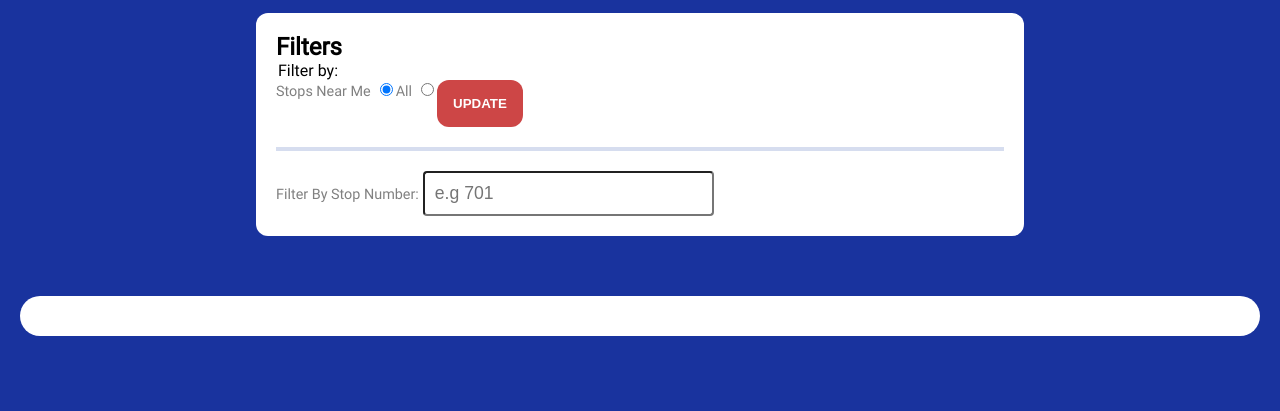
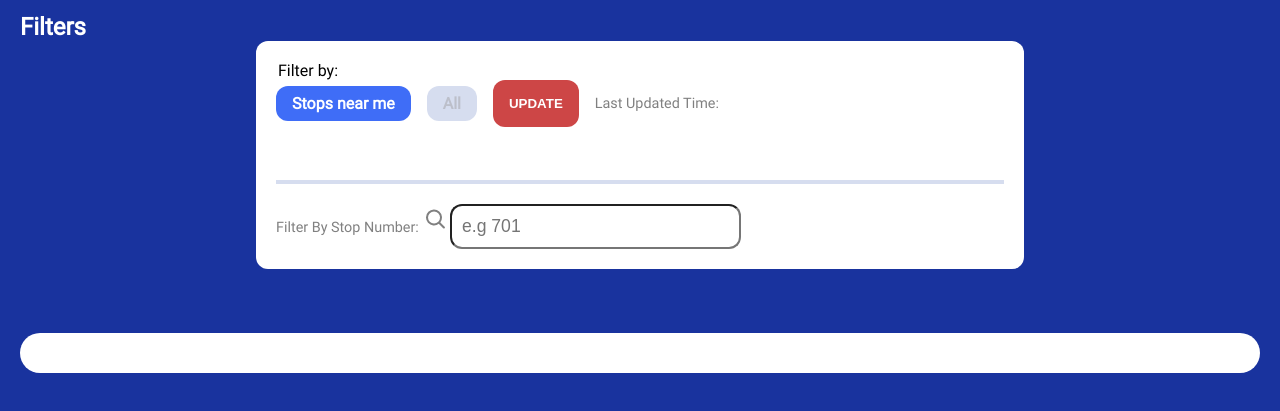
Before and after one commit to bkaguilar/zaragoza-transportation, a plain HTML site: page index.html in a window 1280 px wide. Shown: the part 67-478 px from the top of the page. Drawn offline with Linux system fonts and the light colour scheme; files whose address does not match are found by name.

Commit message:
Updated styles

```diff
--- a/constants.js
+++ b/constants.js
@@ -20,8 +20,15 @@ export const classes = {
   filter: `${base}__filter`,
   filterOptions: `${base}__filerOptions`,
   updateButton: `${base}__button--update`,
+  updatedTimeLabel: `${base}__lastUpdatedTime`,
+  isHidden: 'is-hidden',
 }
 
 export const constants = {
   apiEndpoint: "https://www.zaragoza.es/sede/servicio/urbanismo-infraestructuras/transporte-urbano/parada-tranvia.json?rf=html&srsname=wgs84",
 }
+
+
+export const icons = {
+  pin: '<svg xmlns="http://www.w3.org/2000/svg" width="24" height="24" fill="none"><path fill="currentColor" fill-rule="evenodd" d="M16.272 10.272a4 4 0 1 1-8 0 4 4 0 0 1 8 0Zm-2 0a2 2 0 1 1-4 0 2 2 0 0 1 4 0Z" clip-rule="evenodd"/><path fill="currentColor" fill-rule="evenodd" d="M5.794 16.518a9 9 0 1 1 12.724-.312l-6.206 6.518-6.518-6.206Zm11.276-1.691-4.827 5.07-5.07-4.827a7 7 0 1 1 9.897-.243Z" clip-rule="evenodd"/></svg>'
+}
--- a/index.html
+++ b/index.html
@@ -11,32 +11,37 @@
     <div class="urbanTransportation__base">
         <h1 class="urbanTransportation__title">Zaragoza urban transportation</h1>
 
-
+        <h2>Filters</h2>
         <form class="urbanTransportation__filter" data-value="near">
-        <h2>Filters</h2>
             <fieldset class="urbanTransportation__radioOptions">
                 <legend>Filter by:</legend>
                 <div>
-                <label for="stopFilterNear" class="urbanTransportation__label">Stops near me</label>
                     <input type="radio" class="urbanTransportation__radio" name="stopFilter" id="stopFilterNear" value="near" checked>
+                    <label for="stopFilterNear" class="urbanTransportation__filterLabel">Stops near me</label>
                 </div>
                 <div>
-                <label for="stopFilterAll" class="urbanTransportation__label">All</label>
                     <input type="radio" class="urbanTransportation__radio" name="stopFilter" id="stopFilterAll" value="all">
+                    <label for="stopFilterAll" class="urbanTransportation__filterLabel">All</label>
                 </div>
                 <button type="button" class="urbanTransportation__button urbanTransportation__button--update">Update</button>
+                <span class="urbanTransportation__label">Last updated time: <time class="urbanTransportation__lastUpdatedTime"></time></span>
+                <div class="urbanTransportation__info is-hidden" role="alert">
+                    <svg xmlns="http://www.w3.org/2000/svg" width="24" height="24" fill="none"><path fill="currentColor" d="M11 10.98a1 1 0 1 1 2 0v6a1 1 0 1 1-2 0v-6ZM12 6.051a1 1 0 1 0 0 2 1 1 0 0 0 0-2Z"/><path fill="currentColor" fill-rule="evenodd" d="M12 2C6.477 2 2 6.477 2 12s4.477 10 10 10 10-4.477 10-10S17.523 2 12 2ZM4 12a8 8 0 1 0 16 0 8 8 0 0 0-16 0Z" clip-rule="evenodd"/></svg>
+                    You are out of Zaragoza
+                </div>
             </fieldset>
+            <!-- <svg  width="100" height="100"><use xlink:href="/assets/svg/arrow.svg#arrow"/></svg> -->
 
             <fieldset class="urbanTransportation__inputOptions">
-            <label for="stopFilter" class="urbanTransportation__label">Filter by stop number:</label>
+                <label for="stopFilter" class="urbanTransportation__label">Filter by stop number:
+                    <svg xmlns="http://www.w3.org/2000/svg" width="24" height="24" fill="none"><path fill="currentColor" fill-rule="evenodd" d="M18.319 14.433A8.001 8.001 0 0 0 6.343 3.868a8 8 0 0 0 10.564 11.976l.043.045 4.242 4.243a1 1 0 1 0 1.415-1.415l-4.243-4.242a1.116 1.116 0 0 0-.045-.042Zm-2.076-9.15a6 6 0 1 1-8.485 8.485 6 6 0 0 1 8.485-8.485Z" clip-rule="evenodd"/></svg>
+                </label>
                 <input type="number" placeholder="e.g 701" min="1" step="1" minlength="2" maxlength="5" class="urbanTransportation__input" name="stopFilter" id="stopFilter" list="stopFilterOptions">
                 <datalist id="stopFilterOptions" class="urbanTransportation__filerOptions">
                     <option value="701"></option>
                 </datalist>
             </fieldset>
         </form>
-
-    <span class="urbanTransportation__info" role="alert"></span>
         <section class="urbanTransportation__results"></section>
     </div>
 </body>
--- a/index.js
+++ b/index.js
@@ -1,4 +1,4 @@
-import { classes, constants } from "./constants.js";
+import { classes, constants, icons } from "./constants.js";
 
 class urbanTransportationApp {
     constructor() {
@@ -23,6 +23,7 @@ class urbanTransportationApp {
         this.filter = this.app.querySelector(`.${classes.filter}`);
         this.filterOptions = this.app.querySelector(`.${classes.filterOptions}`);
         this.buttonUpdate = this.app.querySelector(`.${classes.updateButton}`);
+        this.updatedTimeLabel = this.app.querySelector(`.${classes.updatedTimeLabel}`);
     }
 
     addEventListeners() {
@@ -72,6 +73,7 @@ class urbanTransportationApp {
     renderResults(value) {
         if(value === "all") {
             this.fetchAPI();
+            this.infoHTML.classList.add(classes.isHidden);
         } else {
             this.getMyLocation();
         }
@@ -91,10 +93,13 @@ class urbanTransportationApp {
             .then((data = []) => {
                 this.resultsHTML.innerHTML = '';
                 this.results = [...(data.result ?? [data])];
+                const {list, options, lastUpdatedTime} = this.getHTML(this.results);
 
-                this.resultsHTML.append(this.getHTML(this.results).list);
+                this.resultsHTML.append(list);
 
-                this.filterOptions.innerHTML = this.getHTML(this.results).options;
+                this.filterOptions.innerHTML = options;
+
+                this.updatedTimeLabel.textContent = lastUpdatedTime;
             })
             .catch(error => {
                 console.error('There was a problem with the fetch operation:', error);
@@ -105,13 +110,14 @@ class urbanTransportationApp {
         const list = document.createElement('ul');
         let html;
         let options = '';
+        let htmlDirection;
+        let lastUpdatedTime;
         list.classList.add(classes.list);
 
         html = data.map(( {id = "", title = "", destinos = [], lastUpdated}) => {
-            let htmlDirection;
-
             const htmlDestinations = destinos.map((destination, index) => {
-                htmlDirection = htmlDirection ?? `<span class="${classes.directionName}">${destination?.destino}</span>`;
+                htmlDirection = htmlDirection ?? `<span class="${classes.directionName}">${destination?.destino.toLowerCase()}</span>`;
+                lastUpdatedTime = lastUpdatedTime ?? new Date(lastUpdated).toLocaleTimeString();
                 return `<li class="${index === 0 ? classes.arrivalTimeNow : classes.arrivalTimeNext}"><span>${destination?.minutos}</span><span class="${classes.label}"> MNTS</span></li>`
             });
 
@@ -119,11 +125,13 @@ class urbanTransportationApp {
 
             return destinos.length
                 ? `<li class="${classes.stopBox}" data-id="${id}">
-                    <h3>
-                        <span class="${classes.stopName}">📍${title.toLowerCase()}</span>
-                        <span class="${classes.label}">➡️ ${htmlDirection.toLowerCase()}</span>
-                        <div class="${classes.label}">Last updated time: ${new Date(lastUpdated).toLocaleTimeString()}</div>
-                    </h3>
+                    <div>
+                        <h3 class="${classes.stopName}">
+                            <span>${icons.pin}</span>
+                            <span>${title.toLowerCase()}</span>
+                        </h3>
+                        <span class="${classes.label}">➡️ ${htmlDirection}</span>
+                    </div>
                     <ul class="${classes.arrivalTime}">${htmlDestinations.join('')}</ul>
                   </li>`
                 : '';
@@ -136,6 +144,7 @@ class urbanTransportationApp {
         return {
             list,
             options,
+            lastUpdatedTime,
         };
     }
 
@@ -153,7 +162,7 @@ class urbanTransportationApp {
 
             if(!latitude.toString().startsWith('41')) {
                 console.warn(`You are out of Zaragoza`);
-                this.infoHTML.textContent = `You are out of Zaragoza`;
+                this.infoHTML.classList.remove(classes.isHidden)
                 coordinates = '';
 
             }
--- a/style.css
+++ b/style.css
@@ -6,7 +6,7 @@
 }
 
 :root {
-  --opacity-blue: rgba(150, 196, 255, 0.2);
+  --blue: rgb(234, 243, 255);
   --light-blue: rgb(102,168,255);
   --normal-blue: rgb(63,109,247);
   --dark-blue: rgb(25, 51, 158);
@@ -20,9 +20,14 @@
   --small-spacing: 8px;
   --normal-spacing: 16px;
   --large-spacing: 20px;
-  --xLarge-spacing: 60px;
+  --xLarge-spacing: 64px;
+
+  --info-height: 45px;
 }
 
+@layer reset, component, custom;
+
+@layer reset {
   * {
     box-sizing: border-box;
   }
@@ -51,7 +56,14 @@ h1, h2, h3, fieldset {
   fieldset {
     border: none;
   }
+}
 
+@layer custom {
+  .is-hidden {
+    display: none;
+  }
+}
+@layer component {
   .urbanTransportation__base {
     padding: 10px 20px;
     margin: 0 auto;
@@ -61,6 +73,14 @@ fieldset {
 
   .urbanTransportation__title {
     margin: var(--normal-spacing) 0;
+  }
+
+
+  .urbanTransportation__radioOptions {
+    position: relative;
+    display: flex;
+    align-items: center;
+    gap: var(--normal-spacing);
   }
 
   .urbanTransportation__filter,
@@ -76,21 +96,48 @@ fieldset {
     margin: 0 auto;
   }
 
+  .urbanTransportation__radio {
+    display: none;
+  }
+
+  .urbanTransportation__filterLabel {
+    border-radius: var(--border-radius);
+    background-color: var(--grey);
+    color: var(--dark-grey);
+    padding: var(--small-spacing) var(--normal-spacing);
+    font-weight: bold;
+    cursor: pointer;
+
+    .urbanTransportation__radio:checked + & {
+      background-color: var(--normal-blue);
+      color: white;
+    }
+  }
+
+  .urbanTransportation__info {
+    display: flex;
+    justify-content: center;
+    align-items: center;
+    position: absolute;
+    bottom: -100%;
+    max-height: var(--info-height);
+    gap: var(--small-spacing);
+    background-color: var(--blue);
+    color: var(--dark-blue);
+    border-radius: var(--border-radius);
+    padding: var(--small-spacing) var(--normal-spacing);
+  }
+
   .urbanTransportation__results {
     margin-top: var(--xLarge-spacing);
     border-radius: 40px;
   }
 
-.urbanTransportation__radioOptions {
-  display: flex;
-}
-
   .urbanTransportation__inputOptions {
     border-top: var(--border-width) solid var(--grey);
-  margin-top: var(--large-spacing);
+    margin-top: calc(var(--info-height) + var(--small-spacing));
     padding-top: var(--large-spacing);
   }
-
 
   .urbanTransportation__list {
     display: flex;
@@ -101,7 +148,7 @@ fieldset {
   .urbanTransportation__input {
     padding: 10px;
     font-size: 1.1rem;
-  border-radius: 4px;
+    border-radius: var(--border-radius);
     min-width: 40%;
 
       /* Chrome, Safari, Edge, Opera */
@@ -154,9 +201,11 @@ option {
   }
 
   .urbanTransportation__stopName {
-  background-color: var(--opacity-blue);
+    display: inline-flex;
+    align-items: center;
+    background-color: var(--blue);
     border-radius: var(--border-radius);
-  color: black;
+    color: var(--dark-blue);
     text-transform: capitalize;
     padding: var(--small-spacing);
   }
@@ -165,6 +214,11 @@ option {
     color: grey;
     text-transform: capitalize;
     font-size: 0.9rem;
+
+    .urbanTransportation__stopName + & {
+      margin-inline-start: var(--normal-spacing);
+
+    }
   }
 
   .urbanTransportation__arrivalTime {
@@ -197,3 +251,4 @@ option {
     font-weight: bold;
     text-transform: uppercase;
   }
+}
```
Also changed, not shown: assets/svg/arrow.svg (added). Lines whose indentation alone changed are shown as unchanged.
